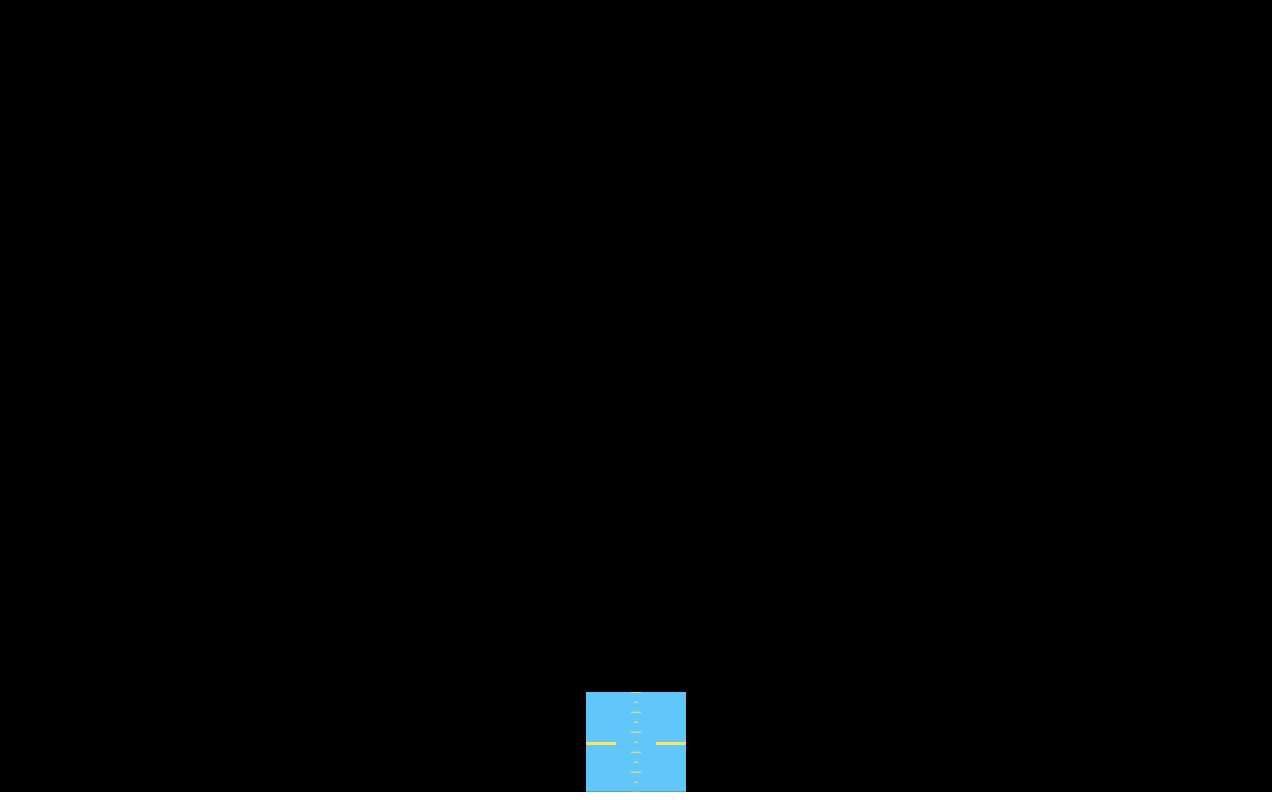
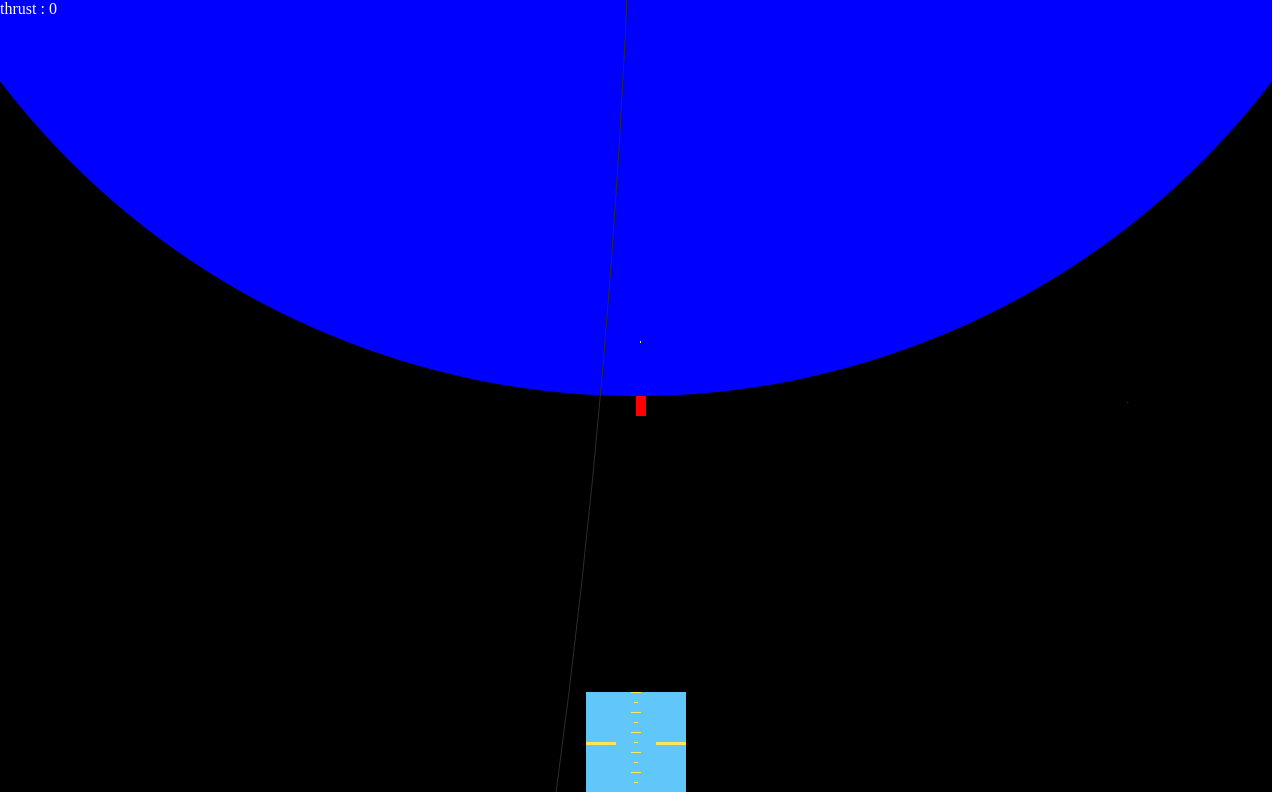
Before and after one commit to Julien-laville/mini-space, a plain HTML site: page i.htm in a window 1280 px wide. Drawn offline with Linux system fonts and the light colour scheme.

Commit message:
trajectory

```diff
--- a/i.htm
+++ b/i.htm
@@ -7,6 +7,7 @@
 <script>
 
     function displayCrash() {
+        console.log("crash !")
 
     }
 
@@ -26,20 +27,37 @@ mousePos = new v2d(0,0)
 
 Number.prototype.m = function(n){return((this%n)+n)%n;}
 
+var vPool=[]
+for(var i = 0;i < 200; i++) {
+    vPool[i]=new v2d(0,0)
+}
+
 function v2d(x,y) {
     this.x = x
     this.y = y
+    this.tmp = 1;//for buff & swap
 }
 
+    v2d.prototype.setPoint = function(x,y) {
+        this.x = x
+        this.y = y
+    }
+
+
+    v2d.prototype.setVector = function(v) {
+        this.x = v.x
+        this.y = v.y
+    }
 
 v2d.prototype.X = function(o){
     this.x=this.x*o.x;
     this.y=this.y*o.y;
 }
 
-v2d.prototype.gravity = function(a) {
-    var norm = this.stance(a)
-    return new v2d((this.x - a.x) / norm,(this.y - a.y) / norm)
+v2d.prototype.normalize = function() {
+    this.tmp = this.x;
+    this.x  = this.x / Math.hypot(this.x,this.y)
+    this.y = this.y / Math.hypot(this.tmp,this.y)
 }
 
 v2d.prototype.add = function(o){
@@ -78,15 +96,39 @@ v2d.prototype.norm = function() {
     return Math.hypot(this.x,this.y)
 }
 
+manover = {
+    origin : new v2d(0,0),
+    deltaV : new v2d(0,0),
+    state : 0
+}
+
 oldDate = new Date();
 nz = 10
-sun = {pos : new v2d(0,0), stance: 0, name : 'sun', G : 50}
+sun = {pos : new v2d(0,0), stance: 0, name : 'sun', G : 18000}
 stars = []
 g = function(x,player,planets){
 
 
     player = {
+        gravity : {
+            normamizedGravity : new v2d(0,0),
+            moveVector : new v2d(0,0)
+        },
 
+        trajectory : {
+            stanceCurrent : new v2d(0,0),
+            posCurrent : new v2d(0,0),
+            normamizedGravity : new v2d(0,0),
+            pos : new v2d(0,0),
+            speed : new v2d(0,0),
+            acc : new v2d(0,0),
+            force : 0,
+            forceCurrent : 0,
+            attratedBy : sun,
+            attratedByCurrent : sun,
+            futurePlanetStance : new v2d(0,0),
+            moveVector : new v2d(0,0)
+        },
         pos : new v2d(200,200),
         heading:Math.PI/2,
         agility:Math.PI/45,
@@ -97,8 +139,10 @@ g = function(x,player,planets){
         mass : 1,
         left:false,
         thrustUp:false,
+
         linkedTo:null,
         attratedBy:null,
+
         stages:[
             {isOn:false, power:1.3, isCurrent:true}
         ],
@@ -106,13 +150,9 @@ g = function(x,player,planets){
         thrust : 0,
         move : function(delta){
 
-            //collision
-
-
+            //landed
             if(player.linkedTo){
-                //landed
-                player.pos.x=player.linkedTo.pos.x
-                player.pos.y=player.linkedTo.pos.y+player.linkedTo.diameter
+                player.pos.setPoint(player.linkedTo.pos.x,player.linkedTo.pos.y+player.linkedTo.diameter)
             } else {
 
                 //collide
@@ -124,14 +164,9 @@ g = function(x,player,planets){
                         var choc = player.speed.norm() // approx energy
                         if(choc >= 0) {
                             displayCrash()
-                            console.log("crash with e: ",choc)
                         }
                     }
                 })
-
-
-
-                //orbital mechanic
 
                 //gravity well
                 sun.stance = sun.pos.stance(player.pos)
@@ -147,28 +182,36 @@ g = function(x,player,planets){
                     }
                 })
 
-                var gravityV = player.attratedBy.pos.gravity(player.pos)
+
+
+                player.gravity.normamizedGravity.setVector(player.attratedBy.pos)
+
+                player.gravity.normamizedGravity.sub(player.pos)
+
+                player.gravity.normamizedGravity.normalize()
+
+                player.gravity.normamizedGravity.scale(g)
+
+
 
                 //atmoshperic
-
-
 
                 //engine
                 if(player.stages[0].isOn) {
 
-                    player.acc = new v2d(Math.cos(player.heading)*player.stages[0].power*player.thrust,
+                    player.acc.setPoint(Math.cos(player.heading)*player.stages[0].power*player.thrust,
                                          Math.sin(player.heading)*player.stages[0].power*player.thrust)
+                }
 
-                    console.log(player.acc)
-                    player.acc.add(gravityV)
-                    player.speed.add(player.acc)
+                player.acc.add(player.gravity.normamizedGravity)
+                player.speed.add(player.acc)
 
 
-                    var ss = new v2d(player.speed.x, player.speed.y)
-                    ss.scale(0.16)
+                player.gravity.moveVector.setVector(player.speed)
+                player.gravity.moveVector.scale(0.16)
 
-                    player.pos.add(ss)
-                }
+                player.pos.add(player.gravity.moveVector)
+
             }
         },
 
@@ -183,6 +226,7 @@ g = function(x,player,planets){
                 player.stages[0].isOn = true
                 console.log("Start engine")
                 player.linkedTo = false
+                player.speed.setPoint(0,0)
         },
 
         draw : function(x) {
@@ -212,50 +256,84 @@ g = function(x,player,planets){
     }
 
 
-    function getNearFuturePlanetPos(futureObect,futureTime) {
-        var sunStance = sun.pos.stance(futureObect)
-        var g = sun.G / (sunStance * sunStance)
-        var nearFuturePlanetPos = sun.pos
+    function computeGravity(futureObect,futureTime) {
+        player.trajectory.stance = player.trajectory.attratedBy.pos.stance(futureObect)
+        player.trajectory.force = player.trajectory.attratedBy.G / (player.trajectory.stance * player.trajectory.stance)
 
         planets.forEach(function(planet) {
-            futurePlanetPos = planet.getFuturePosition(futureTime)
-            planet.stance = planet.pos.stance(futureObect)
-            if((planet.G / (planet.stance * planet.stance)) > g) {
-                g = planet.G / (planet.stance * planet.stance)
-                nearFuturePlanetPos = futurePlanetPos
-
+            var stanceZ = planet.getFuturePosition(futureTime).stance(futureObect)
+            var forceZ = planet.G / (stanceZ * stanceZ)
+            if(player.trajectory.force < forceZ) {
+                document.title = planet.name
+                player.trajectory.force = forceZ
+                player.trajectory.attratedBy = planet
             }
         })
-        return nearFuturePlanetPos
+
+            stanceZ = futureObect.stance(sun.pos)
+
+            forceZ = sun.G / (stanceZ * stanceZ)
+            if(player.trajectory.force < forceZ) {
+                document.title = sun.name
+                player.trajectory.force = forceZ
+                player.trajectory.attratedBy = sun
+            }
+
+        //return player.future.planet
     }
 
-    function trajectory(context) {
-        var poss = new v2d(player.pos.x,player.pos.y)
-        var speeds = new v2d(player.speed.x,player.speed.y)
-        var accs = new v2d(player.acc.x,player.acc.y)
-        var attratedBy = sun;
-        //player only at this moment
+    function trajectory(context, deltaV) {
+        player.trajectory.pos.setVector(player.pos)
+        player.trajectory.speed.setVector(player.speed)
         // 200 should be enought
-        for(var i=0;i<800;i++) {
+        var step = 100
+        var breakFlag = false
+        for(var i=0;i<200;i++) {
+            if(breakFlag) {
+                break;
+            }
+
 
             // new acc
-            accs = new v2d(0,0)
+            player.trajectory.acc.setPoint(0,0)
 
-            //get gravity weel
-            var planetPos = getNearFuturePlanetPos(poss, i*0.16)
+            computeGravity(player.trajectory.pos, i*0.16*step)
+            player.trajectory.normamizedGravity.setVector(player.trajectory.attratedBy.pos)
+            player.trajectory.normamizedGravity.sub(player.trajectory.pos)
+            player.trajectory.normamizedGravity.normalize()
 
-            //get gravity vector
-            var gravityV = planetPos.gravity(poss)
 
-            speeds.add(gravityV)
+            player.trajectory.normamizedGravity.scale(player.trajectory.force * step)
+
+            player.trajectory.speed.add(player.trajectory.normamizedGravity)
 
             // console.log(planet)
-            var ss = new v2d(speeds.x,speeds.y)
-            ss.scale(0.16)
-            poss.add(ss)
+            player.trajectory.moveVector.setVector(player.trajectory.speed)
+            player.trajectory.moveVector.scale(0.16*step)
+
+
+            player.trajectory.pos.add(player.trajectory.moveVector)
+
+
+            var dist = Math.hypot(player.pos.x-player.trajectory.pos.x, player.pos.y-player.trajectory.pos.y)
+            if(dist < 100 && dist != 0) {
+                // detect loop
+                breakFlag = true
+            }
+            planets.forEach(function(planet){
+
+                    if(player.trajectory.pos.stance(planet.pos) < planet.diameter / 2) {
+                        // collide
+                        // go get energy !
+                        if(i > 10) {
+                            breakFlag = true
+                        }
+                    }
+                })
+
 
             context.fillStyle  = '#E8E476'
-            context.fillRect(c.width/2+z(poss.x-camera.pos.x+4),c.height/2+z(poss.y-camera.pos.y-5),1,2)
+            context.fillRect(c.width/2+z(player.trajectory.pos.x-camera.pos.x+4),c.height/2+z(player.trajectory.pos.y-camera.pos.y-5),1,2)
         }
     }
 
@@ -313,34 +391,33 @@ g = function(x,player,planets){
 
     document.onmousedown = function(e) {
 
-        if(manover == 0) {
-            manover = 1
+        if(manover.state == 0) {
+            manover.state = 1
         }
     }
 
     document.onmouseup = function() {
-        if(manover == 2) {
-            manover = 0
+        if(manover.state == 2) {
+            manover.state = 0
         }
     }
 
     function drawManover(context) {
 
-        if(manover==1) {
-            o = new v2d(mousePos.x, mousePos.y)
-            manover = 2
-
-        } else if(manover==2) {
-            manover = 2
-            context.moveTo(o.x,o.y)
-            context.arc(o.x+1,o.y+1,2,0,7)
+        if(manover.state==1) {
+            manover.origin.setVector(mousePos)
+            manover.state = 2
+        } else if(manover.state==2) {
+            manover.state = 2
+            context.moveTo(manover.origin.x,manover.origin.y)
+            context.arc(manover.origin.x+1,manover.origin.y+1,2,0,7)
             context.fillStyle = "white"
             context.fill()
             context.strokeStyle = "white"
             context.lineTo(mousePos.x,mousePos.y)
             context.stroke()
-            console.log(manover)
-
+            manover.deltaV.setVector(mousePos)
+            manover.deltaV.sub(manover.origin)
         }
 
 
@@ -401,13 +478,12 @@ g = function(x,player,planets){
 
 
 
-    manover = 0
     x=c.getContext('2d')
     c.width=innerWidth-8;c.height=innerHeight-8
     planets=[]
     camera = player
-	planets[0]=new Planet(0.0004,800,null,9000,0,0,20, 'blue')
-	planets[1]=new Planet(0.0003,250,null,16000,0,0,8, 'red')
+	planets[0]=new Planet(0.000,800,null,9000,0,0,20000, 'blue')
+	planets[1]=new Planet(0.000,250,null,16000,0,0,8000, 'red')
     player.link(planets[0])
     prepareStar()
 
@@ -416,7 +492,7 @@ g = function(x,player,planets){
         oldDate = new Date()
         c.width^=0
         navBall(x)
-       // drawStars(x)
+        drawStars(x)
         drawManover(x)
         player.controll(delta)
 
@@ -424,13 +500,13 @@ g = function(x,player,planets){
             planet.move(delta)
         })
 
-       // player.move(delta)
+        player.move(delta)
 
         planets.forEach(function(planet) {
-        //    planet.draw(x)
+            planet.draw(x)
         })
-        //trajectory(x)
-        //player.draw(x)
+        trajectory(x)
+        player.draw(x)
         drawSun(x)
         requestAnimationFrame(l)
     }
```
